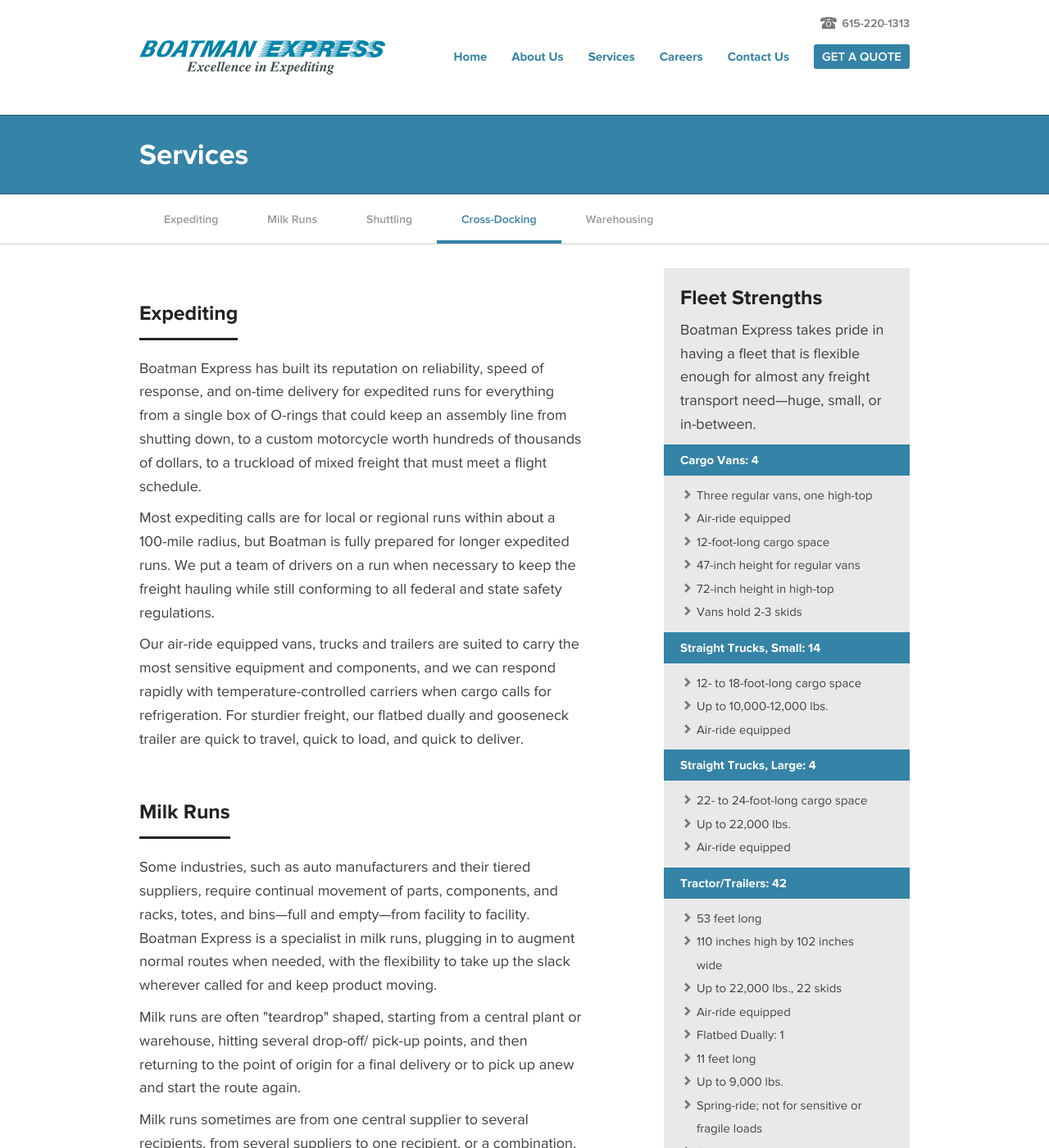
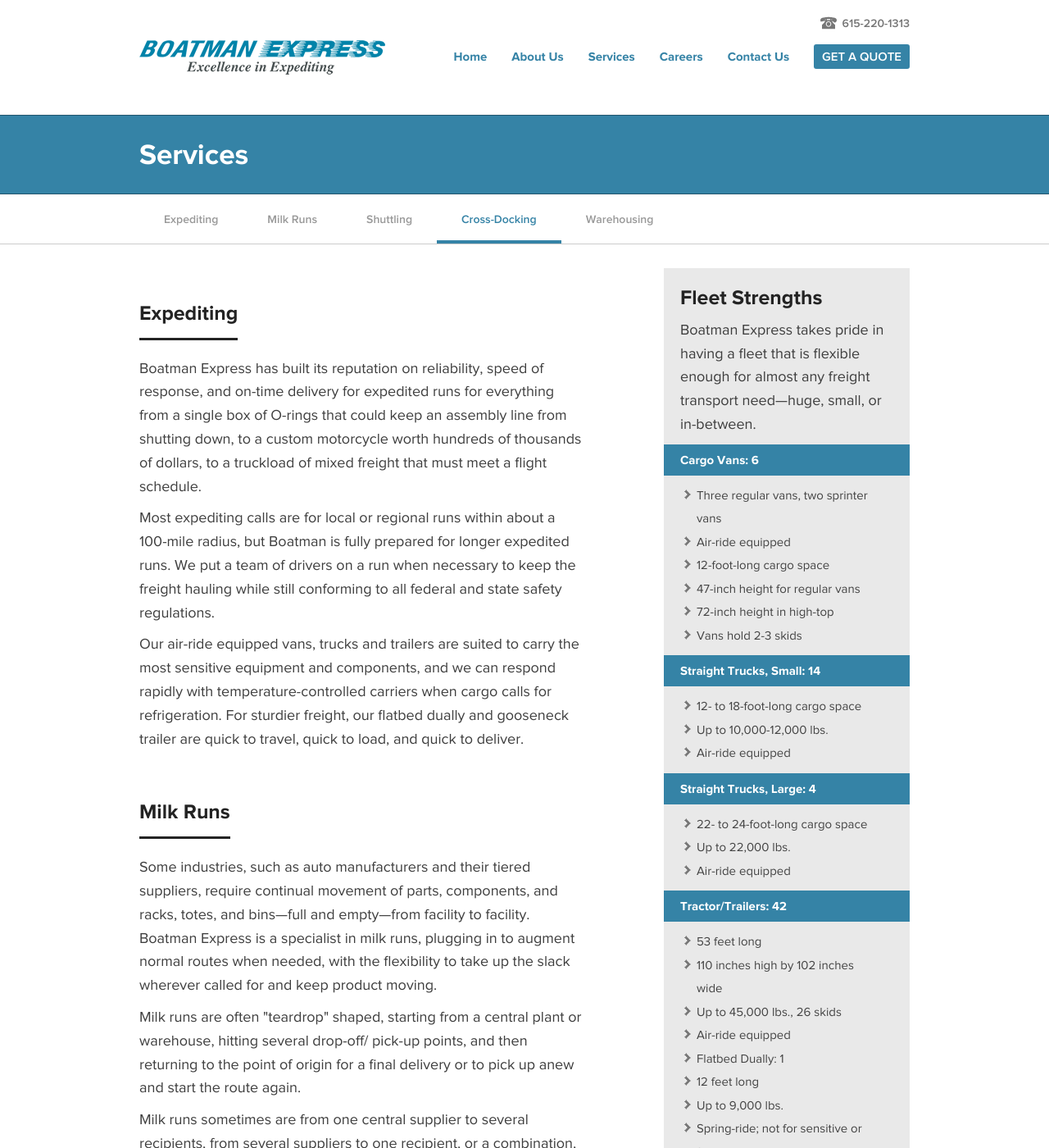
Before and after one commit to boatmanexpress/boatmanexpress.github.com, a Jekyll site: the page built from services.html, in a window 1280 px wide and 1400 px high. Shown: the whole window at 82% size. Built offline with Jekyll 4.4.1, drawn with Linux system fonts in a browser that asks for light colours; Markdown is read by kramdown in place of the engine named in the settings; comment, search, counter and statistics services are not loaded.

Commit message:
Updating about info

```diff
--- a/about.html
+++ b/about.html
@@ -8,7 +8,7 @@
 
   <div class="row">
     <div class="span5">
-      <p>Boatman Express started with one truck and one driver in 1999, and has expanded to a fleet of over 65 trucks and cargo vans operating 24 hours a day, 365 days a year, with over 25 qualified drivers rapidly and reliably answering the freight expediting demands of Middle Tennessee.</p>
+      <p>Boatman Express started with one truck and one driver in 1999, and has expanded to a fleet of over 65 trucks and cargo vans operating 24 hours a day, 365 days a year, with over 60 qualified drivers rapidly and reliably answering the freight expediting demands of Middle Tennessee.</p>
 
       <p>Boatman expedites every kind and size of time-sensitive cargo, from one-box emergency deliveries to trailer-sized loads. Its meteoric growth has come entirely from word-of-mouth referrals by satisfied customers. Founder Randy Boatman and president of the company Chris Sewell attribute their success to two core principles: trust and reliability.</p>
 
--- a/services.html
+++ b/services.html
@@ -75,9 +75,9 @@
 
         <p>Boatman Express takes pride in having a fleet that is flexible enough for almost any freight transport need—huge, small, or in-between.</p>
 
-        <h3>Cargo Vans: 4</h3>
+        <h3>Cargo Vans: 6</h3>
         <ul class="item-list">
-          <li>Three regular vans, one high-top</li>
+          <li>Three regular vans, two sprinter vans</li>
           <li>Air-ride equipped</li>
           <li>12-foot-long cargo space</li>
           <li>47-inch height for regular vans</li>
@@ -100,10 +100,10 @@
         <ul class="item-list">
           <li>53 feet long</li>
           <li>110 inches high by 102 inches wide</li>
-          <li>Up to 22,000 lbs., 22 skids</li>
+          <li>Up to 45,000 lbs., 26 skids</li>
           <li>Air-ride equipped</li>
           <li>Flatbed Dually: 1</li>
-          <li>11 feet long</li>
+          <li>12 feet long</li>
           <li>Up to 9,000 lbs.</li>
           <li>Spring-ride; not for sensitive or fragile loads</li>
           <li>Gooseneck Trailer: 1</li>
```
